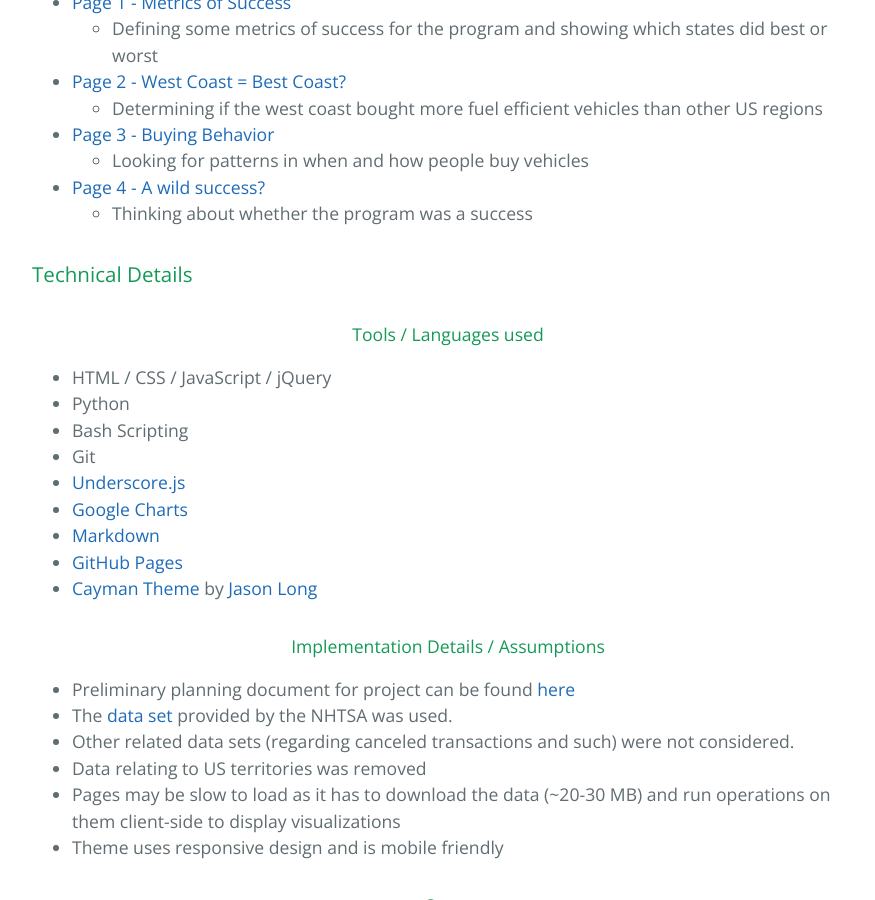
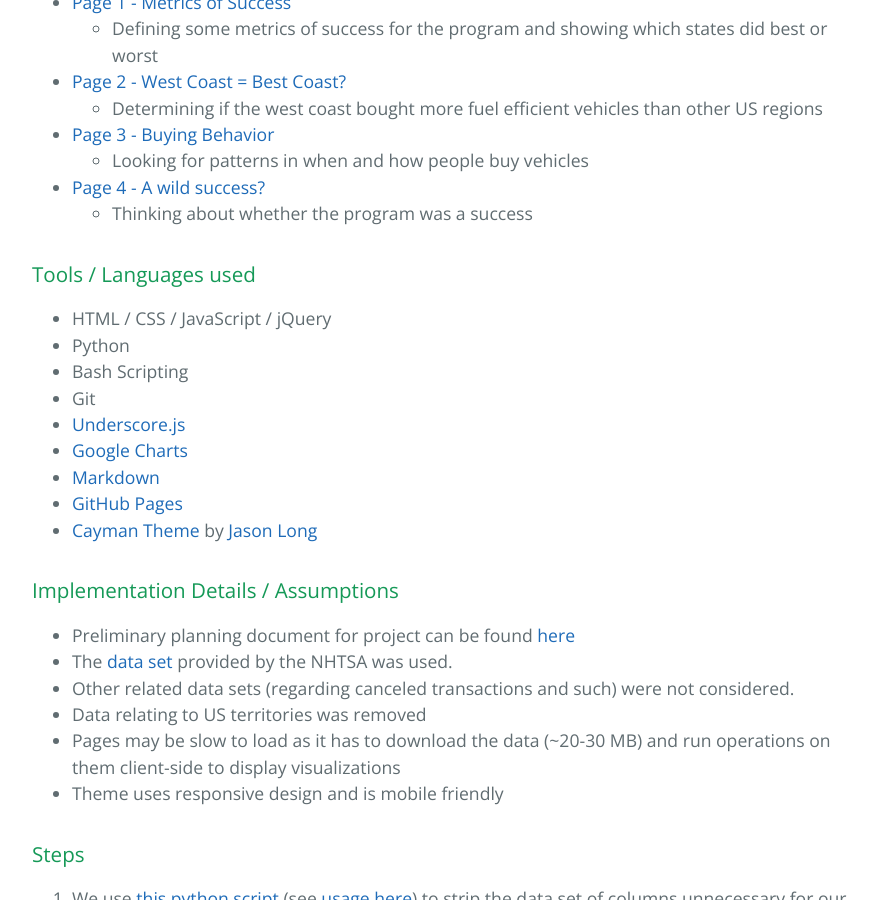
Before and after one commit to simzou/cars-analysis, a Jekyll site: the page built from index.md, in a window 1280 px wide and 900 px high, scrolled down 694 px. Shown: the whole window, without its empty margins (192-1067 px from the left). Built offline with Jekyll 4.4.1, drawn with Linux system fonts in a browser that asks for light colours.

Commit message:
index.md no more h4s

```diff
--- a/index.md
+++ b/index.md
@@ -18,9 +18,7 @@ Use the buttons and the top and bottom of the pages to navigate, or use the foll
 - [Page 4 - A wild success?](./page-04.html)
 	- Thinking about whether the program was a success
 
-### Technical Details
-
-#### Tools / Languages used
+### Tools / Languages used
 
 - HTML / CSS / JavaScript / jQuery
 - Python
@@ -32,7 +30,7 @@ Use the buttons and the top and bottom of the pages to navigate, or use the foll
 - [GitHub Pages](https://pages.github.com/)
 - [Cayman Theme](https://github.com/jasonlong/cayman-theme) by [Jason Long](https://twitter.com/jasonlong)
 
-#### Implementation Details / Assumptions
+### Implementation Details / Assumptions
 
 - Preliminary planning document for project can be found [here](https://github.com/simzou/cars-analysis/blob/gh-pages/planning.txt)
 - The [data set](ftp://ftp.nhtsa.dot.gov/CARS/CARS_PAID_Final.txt) provided by the NHTSA was used.
@@ -41,7 +39,7 @@ Use the buttons and the top and bottom of the pages to navigate, or use the foll
 - Pages may be slow to load as it has to download the data (~20-30 MB) and run operations on them client-side to display visualizations
 - Theme uses responsive design and is mobile friendly
 
-#### Steps
+### Steps
 1. We use [this python script](https://github.com/simzou/cars-analysis/blob/gh-pages/data/csv_to_json.py) (see [usage here](https://github.com/simzou/cars-analysis/blob/gh-pages/data/convert_data_files.sh)) to strip the data set of columns unnecessary for our analysis and output it to json files
 2. jQuery is used to make an AJAX call to load the json files
 3. The utility functions provided by [underscore](http://underscorejs.org/) are then used to manipulate the data into the format necessary for Google charts as necessary for each individual page:
```
